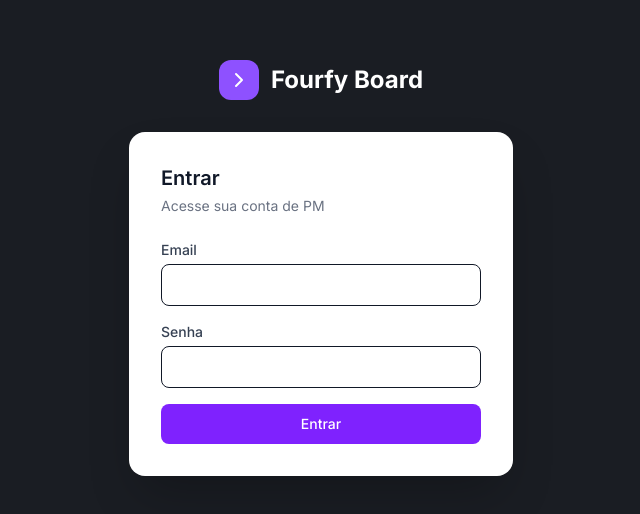
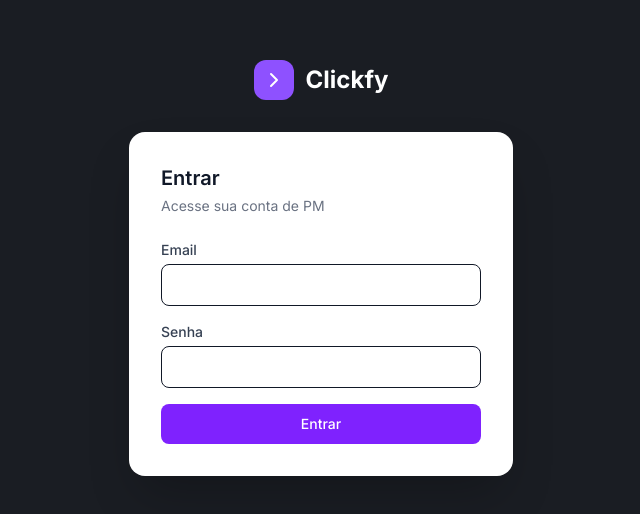
Before and after one commit to arthuurms/pm-board, a Next.js app: page /login in a window 1280 px wide. Shown: the part 132-646 px from the top of the page, without its empty margins (319-959 px from the left). Built offline with nearby package versions, Linux system fonts and the light colour scheme.

Commit message:
feat: rename app to Clickfy and restyle approval button
Button is now green before approval (was too close to the blue edit
button), and the approved badge is blue once confirmed.

```diff
--- a/app/layout.tsx
+++ b/app/layout.tsx
@@ -6,7 +6,7 @@ import { Providers } from "./providers";
 const inter = Inter({ subsets: ["latin"] });
 
 export const metadata: Metadata = {
-  title: "Fourfy Board — Gestão de Tarefas",
+  title: "Clickfy — Gestão de Tarefas",
   description: "Gestão de tarefas com métricas de qualidade para Project Managers",
 };
 
--- a/app/login/page.tsx
+++ b/app/login/page.tsx
@@ -37,7 +37,7 @@ export default function LoginPage() {
           <div className="w-10 h-10 bg-violet-500 rounded-xl flex items-center justify-center">
             <ChevronRight className="w-6 h-6 text-white" />
           </div>
-          <span className="text-white text-2xl font-bold">Fourfy Board</span>
+          <span className="text-white text-2xl font-bold">Clickfy</span>
         </div>
 
         <div className="bg-white rounded-2xl shadow-2xl p-8">
--- a/components/layout/Sidebar.tsx
+++ b/components/layout/Sidebar.tsx
@@ -46,7 +46,7 @@ export default function Sidebar() {
           <div className="w-8 h-8 bg-violet-500 rounded-lg flex items-center justify-center">
             <ChevronRight className="w-5 h-5 text-white" />
           </div>
-          <span className="font-bold text-lg tracking-tight">Fourfy Board</span>
+          <span className="font-bold text-lg tracking-tight">Clickfy</span>
         </div>
       </div>
 
--- a/components/tasks/TaskCard.tsx
+++ b/components/tasks/TaskCard.tsx
@@ -159,7 +159,7 @@ export default function TaskCard({ task, permissions, onStatusChange, onMarkRewo
               </span>
             )}
             {task.approved && (
-              <span className="inline-flex items-center gap-1 text-xs text-emerald-700 bg-emerald-50 px-2 py-0.5 rounded font-medium">
+              <span className="inline-flex items-center gap-1 text-xs text-blue-700 bg-blue-50 px-2 py-0.5 rounded font-medium">
                 <ThumbsUp className="w-3 h-3" /> Tarefa correta
               </span>
             )}
@@ -195,7 +195,7 @@ export default function TaskCard({ task, permissions, onStatusChange, onMarkRewo
           {canApprove && onApprove && (
             <button
               onClick={() => onApprove(task.id)}
-              className="flex items-center gap-1 text-xs px-2 py-1 rounded bg-blue-50 text-blue-700 hover:bg-blue-100 transition-colors font-medium"
+              className="flex items-center gap-1 text-xs px-2 py-1 rounded bg-green-50 text-green-700 hover:bg-green-100 transition-colors font-medium"
               title="Confirmar que a tarefa foi entregue corretamente"
             >
               <ThumbsUp className="w-3 h-3" /> Tarefa Correta
--- a/components/tasks/TaskDetail.tsx
+++ b/components/tasks/TaskDetail.tsx
@@ -66,7 +66,7 @@ export default function TaskDetail({ task, onClose }: Props) {
             )}
             {task.status === "completed" && (
               task.approved ? (
-                <span className="inline-flex items-center gap-1 text-xs text-emerald-700 bg-emerald-50 px-2 py-0.5 rounded font-medium">
+                <span className="inline-flex items-center gap-1 text-xs text-blue-700 bg-blue-50 px-2 py-0.5 rounded font-medium">
                   <ThumbsUp className="w-3 h-3" /> Tarefa correta
                 </span>
               ) : (
```
